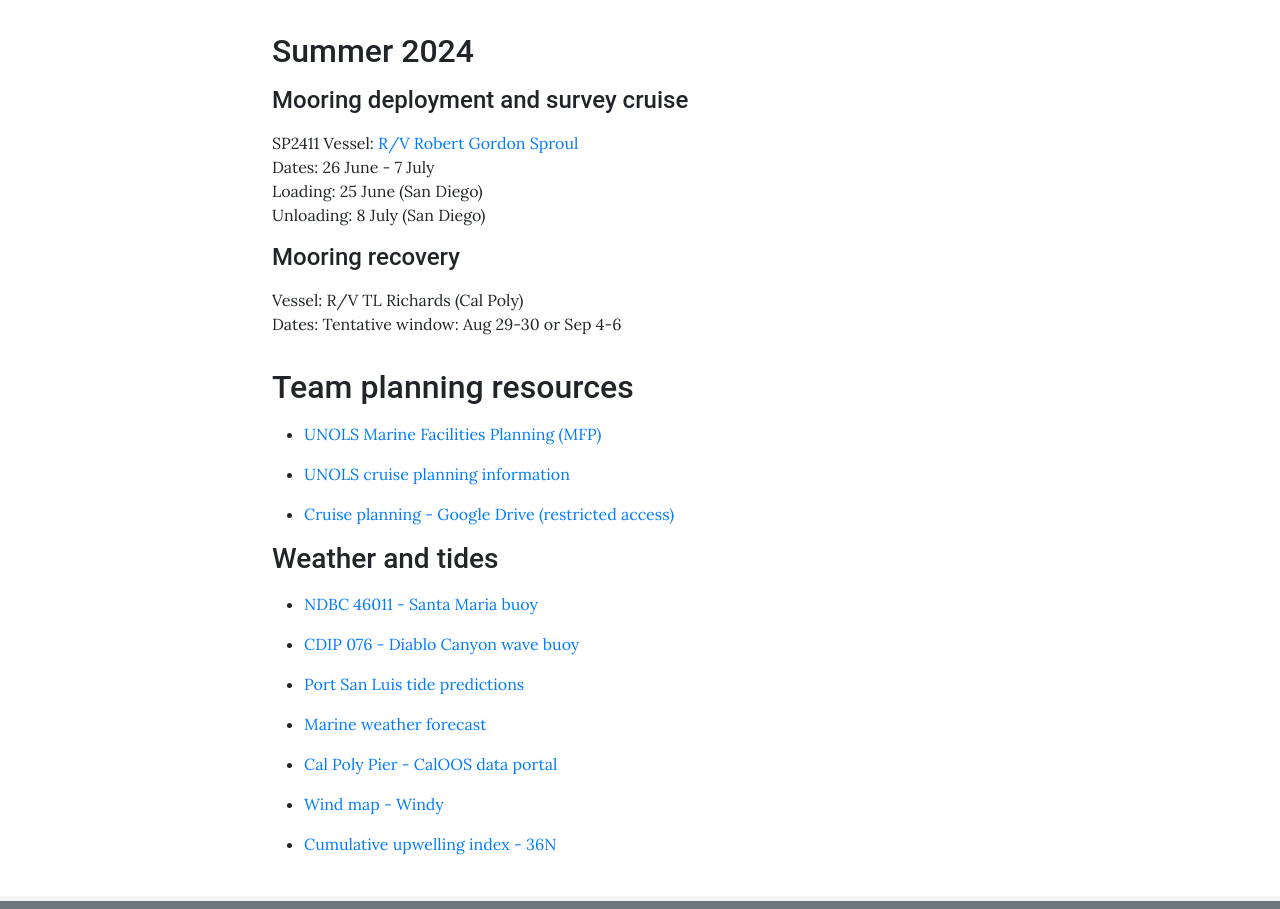
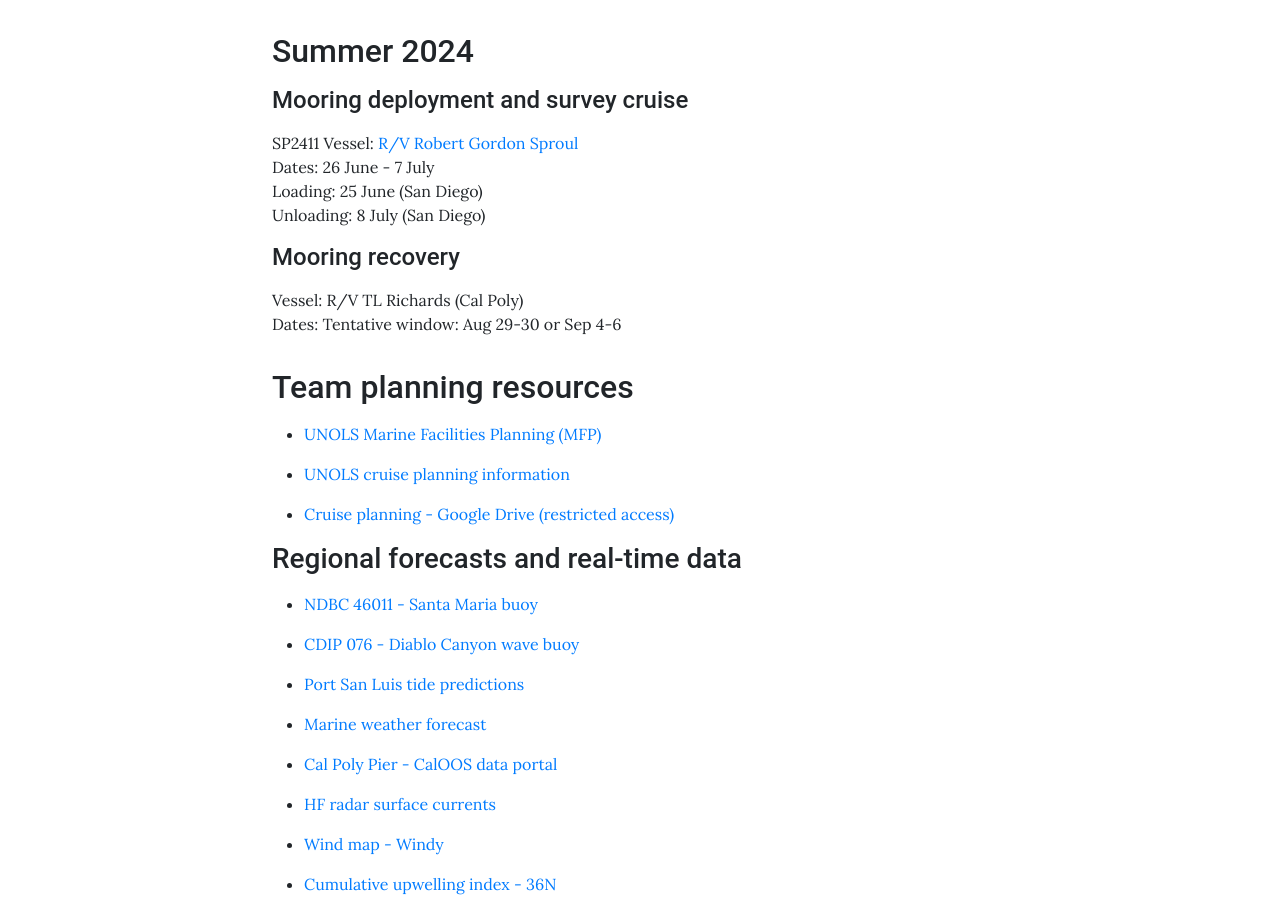
Before and after one commit to subfex/subfex.github.io, a Jekyll site: the page built from pages/cruises.md, in a window 1280 px wide. Shown: the part 308-1217 px from the top of the page. Built offline with Jekyll 4.4.1, drawn with Linux system fonts in a browser that asks for light colours; grey boxes are pictures that could not be loaded.

Commit message:
added hf radar link

```diff
--- a/pages/cruises.md
+++ b/pages/cruises.md
@@ -31,7 +31,7 @@ Dates: Tentative window: Aug 29-30 or Sep 4-6
 
 * [Cruise planning - Google Drive (restricted access)](https://drive.google.com/drive/folders/1qpKtVWYhwcbYkcDVA9oJ97laUhW7snCm?usp=sharing)
 
-### Weather and tides
+### Regional forecasts and real-time data
 
 * [NDBC 46011 - Santa Maria buoy](https://www.ndbc.noaa.gov/station_page.php?station=46011)
 
@@ -43,6 +43,8 @@ Dates: Tentative window: Aug 29-30 or Sep 4-6
 
 * [Cal Poly Pier - CalOOS data portal](https://data.caloos.org/?&sensor_version=v2#metadata/103545/station/data)
 
+* [HF radar surface currents](https://cordc.ucsd.edu/projects/hfrnet/?zm=11&ll=35.06055,-120.888568&prod=a_2km&time=1718319600&rng=0,50&cb=4&us=100&o_sp=0&o_o=0&o_sl=0)
+
 * [Wind map - Windy](https://www.windy.com/?35.027,-120.726,10)
 
 * [Cumulative upwelling index - 36N](/pages/images/cui_36N_updated.png)
```
